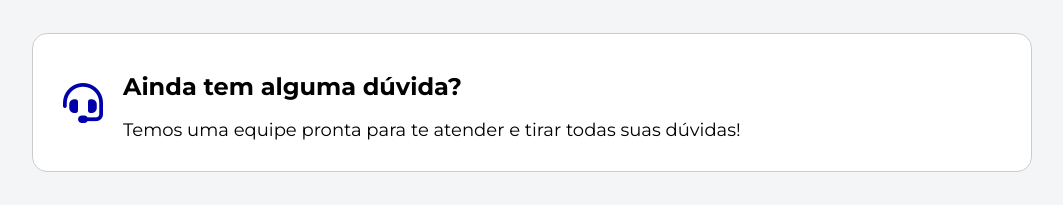
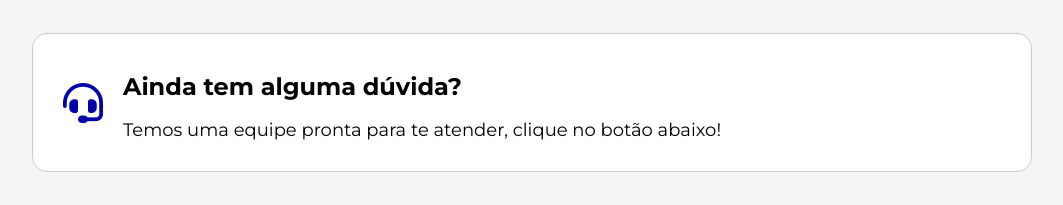
Before and after one commit to eliaszin/siapeconsignado.com, a plain HTML site: page index.html in a window 1280 px wide. Shown: the part 3706-3911 px from the top of the page, without its empty margins (108-1171 px from the left). Drawn offline with Linux system fonts and the light colour scheme.

Commit message:
Update index.html

```diff
--- a/index.html
+++ b/index.html
@@ -197,7 +197,7 @@
                     </div>
                     <div>
                         <h3>Ainda tem alguma dúvida?</h3>
-                        <p>Temos uma equipe pronta para te atender e tirar todas suas dúvidas!</p>
+                        <p>Temos uma equipe pronta para te atender, clique no botão abaixo!</p>
                     </div>
                 </div>
                 <a class="btn-wpp" href="https://api.whatsapp.com/send?phone=5585992841145&text=Ol%C3%A1%2C%20tenho%20uma%20d%C3%BAvida%20sobre%20o%20Empr%C3%A9stimo%20Consignado%20SIAPE" onclick="return gtag_report_conversion('https://api.whatsapp.com/send?phone=5585992841145&text=Ol%C3%A1%2C%20tenho%20uma%20d%C3%BAvida%20sobre%20o%20Empr%C3%A9stimo%20Consignado%20SIAPE');"><i class="fa-brands fa-whatsapp"></i> Entrar em contato</a>
```
